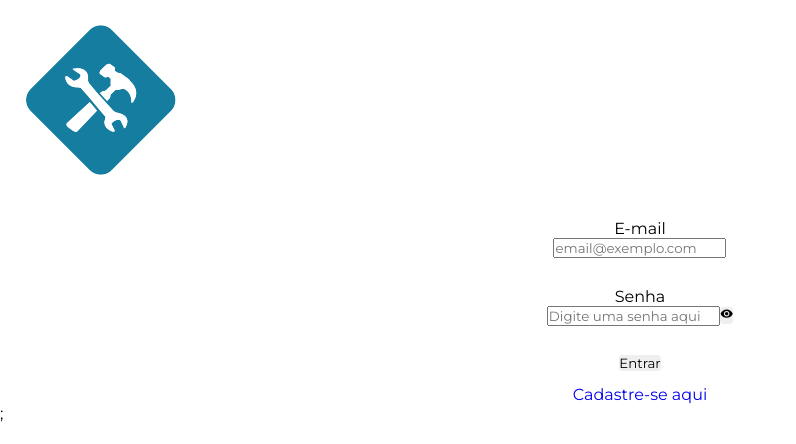
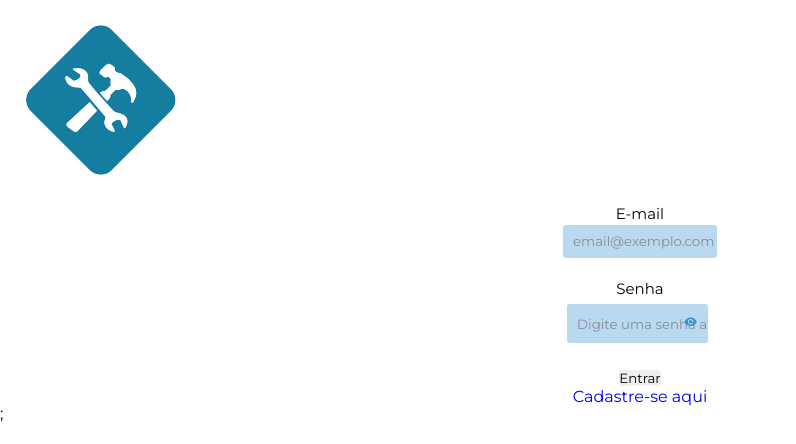
Before and after one commit to leonardomarchioro/projetocapstone_bico.com, a React (Create React App) app: page / in a window 1280 px wide. Shown: the top 444 px of the page, without its empty margins (0-796 px from the left). Built offline with nearby package versions, Linux system fonts and the light colour scheme.

Commit message:
style: register page and inputs components

```diff
--- a/src/components/Button/index.jsx
+++ b/src/components/Button/index.jsx
@@ -1,8 +1,8 @@
 const Button = ({ text, ...rest }) => {
   return (
-    <div>
+    <section>
       <button {...rest}>{text}</button>
-    </div>
+    </section>
   );
 };
 export default Button;
--- a/src/components/FormRegister/style.js
+++ b/src/components/FormRegister/style.js
@@ -15,42 +15,28 @@ export const ContainerPage = styled.div`
     flex-direction: column;
     align-items: center;
     justify-content: space-around;
-    height: 640px;
+    height: 690px;
     width: 400px;
     background-color: var(--form-register);
     border-radius: 20px;
     padding-top: 40px;
 
-    > div {
+    > section {
+      width: 80%;
       display: flex;
       flex-direction: column;
       align-items: center;
-      align-items: flex-start;
-      height: 75px;
-      width: 80%;
-
-      > input {
-        width: 100%;
-        height: 39px;
-        background-color: var(--bg-color-register-1);
-        border: transparent;
-        border-radius: 3px;
-        padding-left: 10px;
-        color: var(--title-1);
-
-        &::placeholder {
-          color: var(--color-scrollbar);
-        }
+      > button {
+        width: 265px;
+        height: 38px;
+        border-radius: 4px;
+        background: var(--color-primary-2);
+        color: white;
+        margin-bottom: 20px;
+        transition: background 0.5s;
       }
-      > div {
-        height: 25px;
-
-        > label {
-          font-size: 15px;
-        }
-        > span {
-          font-size: 12px;
-        }
+      > button:hover {
+        background: var(--color-primary-3);
       }
     }
   }
@@ -87,5 +73,8 @@ export const ContainerTitle = styled.div`
     > a {
       color: #1091ee;
     }
+    > a:hover {
+      text-decoration: underline;
+    }
   }
 `;
--- a/src/components/Input/index.jsx
+++ b/src/components/Input/index.jsx
@@ -1,10 +1,12 @@
+import { ContainerInput } from "./style";
+
 const Input = ({ label, register, name, error, ...rest }) => {
   return (
-    <div>
+    <ContainerInput>
       <div>{!!label && <label>{label}</label>}</div>
       <input {...register(name)} {...rest} />
       <div>{!!error && <span>{error}</span>}</div>
-    </div>
+    </ContainerInput>
   );
 };
 export default Input;
--- /dev/null
+++ b/src/components/Input/style.js
@@ -0,0 +1,43 @@
+import styled from "styled-components";
+
+export const ContainerInput = styled.div`
+  display: flex;
+  flex-direction: column;
+  align-items: center;
+  align-items: flex-start;
+  height: 75px;
+  width: 80%;
+
+  > input {
+    width: 100%;
+    height: 39px;
+    background-color: var(--bg-color-register-1);
+    border: transparent;
+    border-radius: 3px;
+    padding-left: 10px;
+    color: var(--title-1);
+
+    &::placeholder {
+      color: var(--color-scrollbar);
+    }
+  }
+
+  input:focus {
+    border: 1px solid #000;
+    color: #000;
+  }
+
+  input:focus::-webkit-input-placeholder {
+    color: #000;
+  }
+  > div {
+    height: 25px;
+
+    > label {
+      font-size: 15px;
+    }
+    > span {
+      font-size: 12px;
+    }
+  }
+`;
--- a/src/components/InputPassword/index.jsx
+++ b/src/components/InputPassword/index.jsx
@@ -1,5 +1,7 @@
 import { useState } from "react";
+
 import { MdVisibility, MdVisibilityOff } from "react-icons/md";
+import { ContainerPassword, InputEye } from "./style";
 
 const InputPassword = ({ label, register, name, error, ...rest }) => {
   const [type, setType] = useState("password");
@@ -8,16 +10,16 @@ const InputPassword = ({ label, register, name, error, ...rest }) => {
   };
 
   return (
-    <div>
+    <ContainerPassword>
       <div>{!!label && <label>{label}</label>}</div>
-      <div>
+      <InputEye>
         <input {...register(name)} {...rest} type={type} />
         <button onClick={showPassword} type="button">
           {type === "password" ? <MdVisibility /> : <MdVisibilityOff />}
         </button>
-      </div>
+      </InputEye>
       <div>{!!error && <span>{error}</span>}</div>
-    </div>
+    </ContainerPassword>
   );
 };
 export default InputPassword;
--- /dev/null
+++ b/src/components/InputPassword/style.js
@@ -0,0 +1,53 @@
+import styled from "styled-components";
+
+export const ContainerPassword = styled.div`
+  width: 80%;
+
+  > div {
+    height: 25px;
+
+    > label {
+      font-size: 15px;
+    }
+    > span {
+      font-size: 12px;
+    }
+  }
+`;
+
+export const InputEye = styled.section`
+  width: 100%;
+  display: flex;
+
+  input {
+    width: 100%;
+    height: 39px;
+    background-color: var(--bg-color-register-1);
+    border: transparent;
+    border-radius: 3px;
+    padding-left: 10px;
+    color: var(--title-1);
+    position: relative;
+    left: 4px;
+
+    &::placeholder {
+      color: var(--color-scrollbar);
+    }
+  }
+  input:focus {
+    border: 1px solid #000;
+    color: #000;
+  }
+
+  input:focus::-webkit-input-placeholder {
+    color: #000;
+  }
+  button {
+    position: relative;
+    right: 20px;
+    background: transparent;
+    > svg {
+      color: #3492d4;
+    }
+  }
+`;
```
